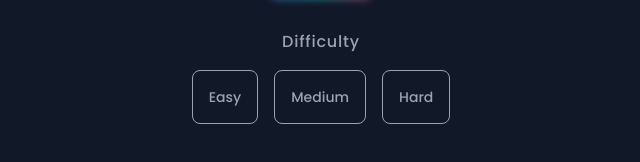
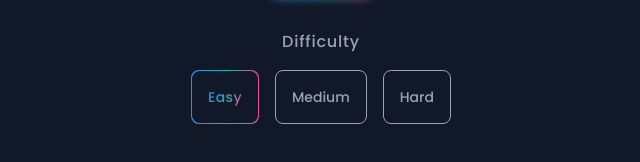
Before and after one commit to KhenCahyo13/Tic-Tac-Toe-Game, a React (Vite) app: page /start in a window 1280 px wide. Shown: the part 338-500 px from the top of the page, without its empty margins (319-959 px from the left). Built offline with nearby package versions, Linux system fonts and the light colour scheme.

Commit message:
feat: Game Difficulty options

```diff
--- a/src/pages/Main/Main.tsx
+++ b/src/pages/Main/Main.tsx
@@ -5,9 +5,12 @@ import { getEasyComputerMove } from "@/helpers/easyLevel";
 import { getMediumComputerMove } from "@/helpers/mediumLevel";
 import { getHardComputerMove } from "@/helpers/hardLevel";
 import { useNavigate } from "react-router-dom";
-import { storeItemsToLocalStorage } from "@/helpers/localStorage";
+import { getItemsFromLocalStorage, storeItemsToLocalStorage } from "@/helpers/localStorage";
+import { Level } from "@/types/game";
 
 const Main: React.FC = () => {
+    const level: Level = getItemsFromLocalStorage('gameDifficulty');
+
     const [turn, setTurn] = useState<string>('Player');
     const [squares, setSquares] = useState<string[] | null[]>(Array(9).fill(null));
     const [playerScore, setPlayerScore] = useState<number>(0);
@@ -36,7 +39,7 @@ const Main: React.FC = () => {
         if (turn !== 'Computer') return;
 
         setSquares((prevSquares) => {
-            const index = getHardComputerMove(prevSquares);
+            const index = level === 'Easy' ? getEasyComputerMove(prevSquares) : level === 'Medium' ? getMediumComputerMove(prevSquares) : level === 'Hard' ? getHardComputerMove(prevSquares) : null;
             if (index === undefined || index === null) {
                 return prevSquares;
             }
@@ -91,6 +94,7 @@ const Main: React.FC = () => {
 
     return <MainView
         squares={squares}
+        level={level.toUpperCase()}
         playerScore={playerScore}
         computerScore={computerScore}
         winnerResult={winnerResult}
--- a/src/pages/Main/Main.type.ts
+++ b/src/pages/Main/Main.type.ts
@@ -1,5 +1,6 @@
 export interface MainViewProps {
     squares: string[]|null[];
+    level: string;
     playerScore: number;
     computerScore: number;
     winnerResult: string;
--- a/src/pages/Main/Main.view.tsx
+++ b/src/pages/Main/Main.view.tsx
@@ -6,7 +6,7 @@ import { MainViewProps } from "./Main.type";
 import ResultModal from "./ResultModal";
 import GradientButton from "@/components/GradientButton";
 
-const MainView: React.FC<MainViewProps> = ({ squares, playerScore, computerScore, winnerResult, showResultModal, handleClickSquare, handleToggleShowResultModal, handleExitGame }) => (
+const MainView: React.FC<MainViewProps> = ({ squares, level, playerScore, computerScore, winnerResult, showResultModal, handleClickSquare, handleToggleShowResultModal, handleExitGame }) => (
     <main>
         {/* Result Modal */}
         <ResultModal
@@ -20,7 +20,7 @@ const MainView: React.FC<MainViewProps> = ({ squares, playerScore, computerScore
                 <div className="flex flex-col gap-2">
                     <GradientText text="YOU" size="xl" />
                     <GradientText text="VS" size="base" />
-                    <GradientText text="EASY COMPUTER" size="xl" />
+                    <GradientText text={`${level} COMPUTER`} size="xl" />
                 </div>
                 {/* Score Board */}
                 <ScoreBoard
--- a/src/pages/Start/Start.tsx
+++ b/src/pages/Start/Start.tsx
@@ -1,17 +1,27 @@
-import { useCallback } from "react";
+import { useCallback, useState } from "react";
 import StartView from "./Start.view"
 import { storeItemsToLocalStorage } from "@/helpers/localStorage";
 import { useNavigate } from "react-router-dom";
+import { Level } from "@/types/game";
 
 const Start: React.FC = () => {
+    const [level, setLevel] = useState<Level>('Easy');
+
     const navigate = useNavigate();
+
+    const handleChangeLevel = useCallback((level: Level) => {
+        setLevel(level);
+    }, []);
 
     const handleStartGame = useCallback(() => {
         storeItemsToLocalStorage('isStartGame', true);
+        storeItemsToLocalStorage('gameDifficulty', level);
         navigate('/main');
-    }, []);
+    }, [level]);
 
     return <StartView
+        level={level}
+        handleChangeLevel={handleChangeLevel}
         handleStartGame={handleStartGame}
     />;
 };
--- a/src/pages/Start/Start.type.ts
+++ b/src/pages/Start/Start.type.ts
@@ -1,3 +1,7 @@
+import { Level } from "@/types/game";
+
 export interface StartViewProps {
+    level: Level;
+    handleChangeLevel: (level: Level) => void;
     handleStartGame: () => void;
 }
--- a/src/pages/Start/Start.view.tsx
+++ b/src/pages/Start/Start.view.tsx
@@ -1,10 +1,12 @@
-import { memo } from "react";
+import { Fragment, memo } from "react";
 import { difficultiesSelectItem } from "./Start.data";
 import GradientHeading from "@/components/GradientHeading";
 import GradientButton from "@/components/GradientButton";
 import { StartViewProps } from "./Start.type";
+import GradientSelectBox from "@/components/GradientSelectBox";
+import { Level } from "@/types/game";
 
-const StartView: React.FC<StartViewProps> = ({ handleStartGame }) => (
+const StartView: React.FC<StartViewProps> = ({ level, handleChangeLevel, handleStartGame }) => (
     <main className="my-44">
         <section className="custom-container">
             <div className="flex flex-col items-center gap-4">
@@ -17,9 +19,15 @@ const StartView: React.FC<StartViewProps> = ({ handleStartGame }) => (
                     <p className="text-gray-400 tracking-wider">Difficulty</p>
                     <div className="flex items-center gap-4">
                         {difficultiesSelectItem.map((item) => (
-                            <div className="p-4 border border-gray-400 text-gray-400 rounded-lg text-sm cursor-pointer" key={item.key}>
-                                {item.label}
-                            </div>
+                            <Fragment key={item.key}>
+                                {item.value === level ? (
+                                        <GradientSelectBox label={level} onClick={() => handleChangeLevel(item.value as Level)} />
+                                ) : (
+                                    <div className="p-4 border border-gray-400 text-gray-400 rounded-lg text-sm cursor-pointer" onClick={() => handleChangeLevel(item.value as Level)}>
+                                        {item.label}
+                                    </div>
+                                )}
+                            </Fragment>
                         ))}
                     </div>
                 </div>
--- /dev/null
+++ b/src/types/game.ts
@@ -0,0 +1 @@
+export type Level = 'Easy' | 'Medium' | 'Hard';
--- a/src/types/selectBox.ts
+++ b/src/types/selectBox.ts
@@ -1,5 +1,5 @@
 export interface SelectBox {
     key: string | number;
     label: string;
-    value: string;
+    value: unknown;
 }
```
